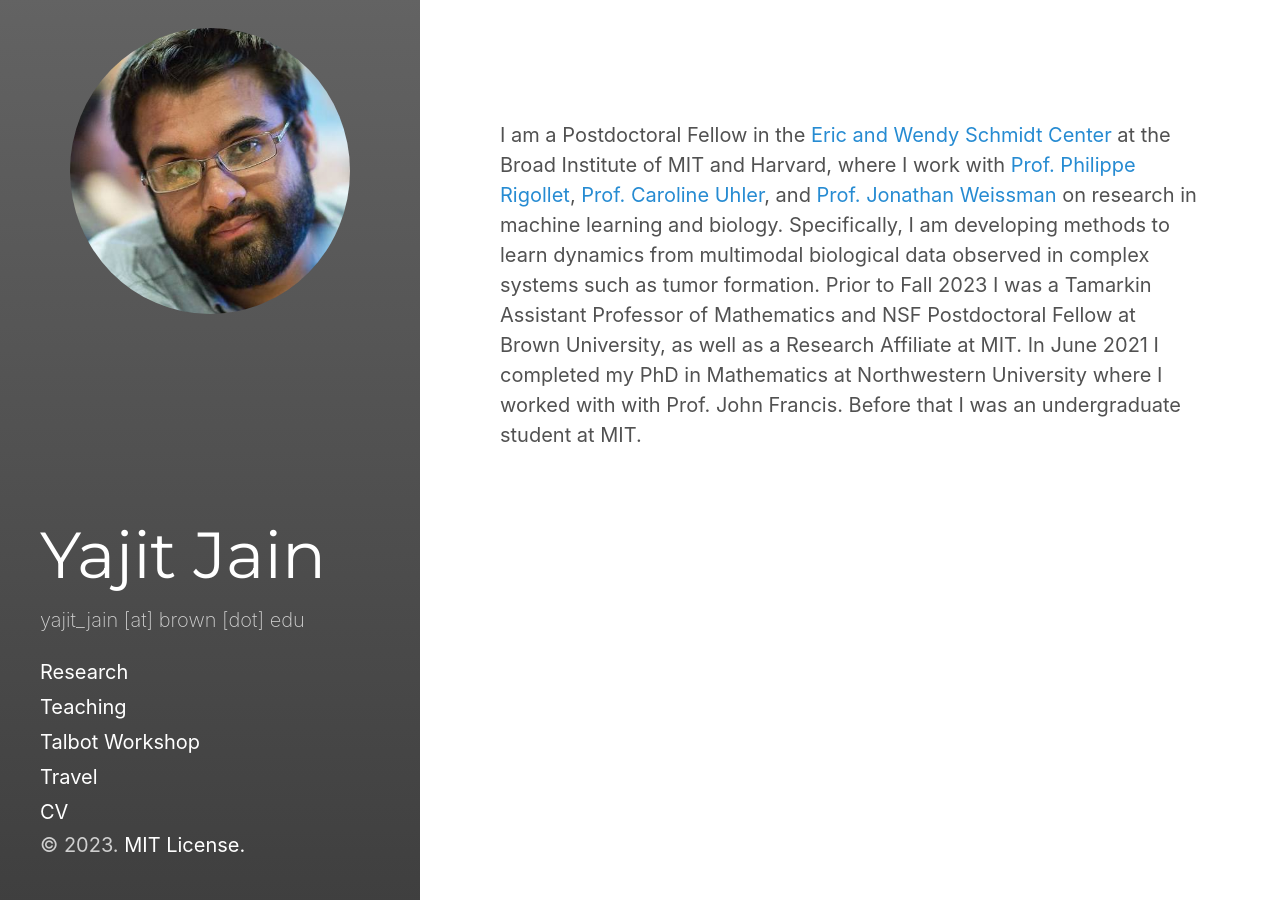
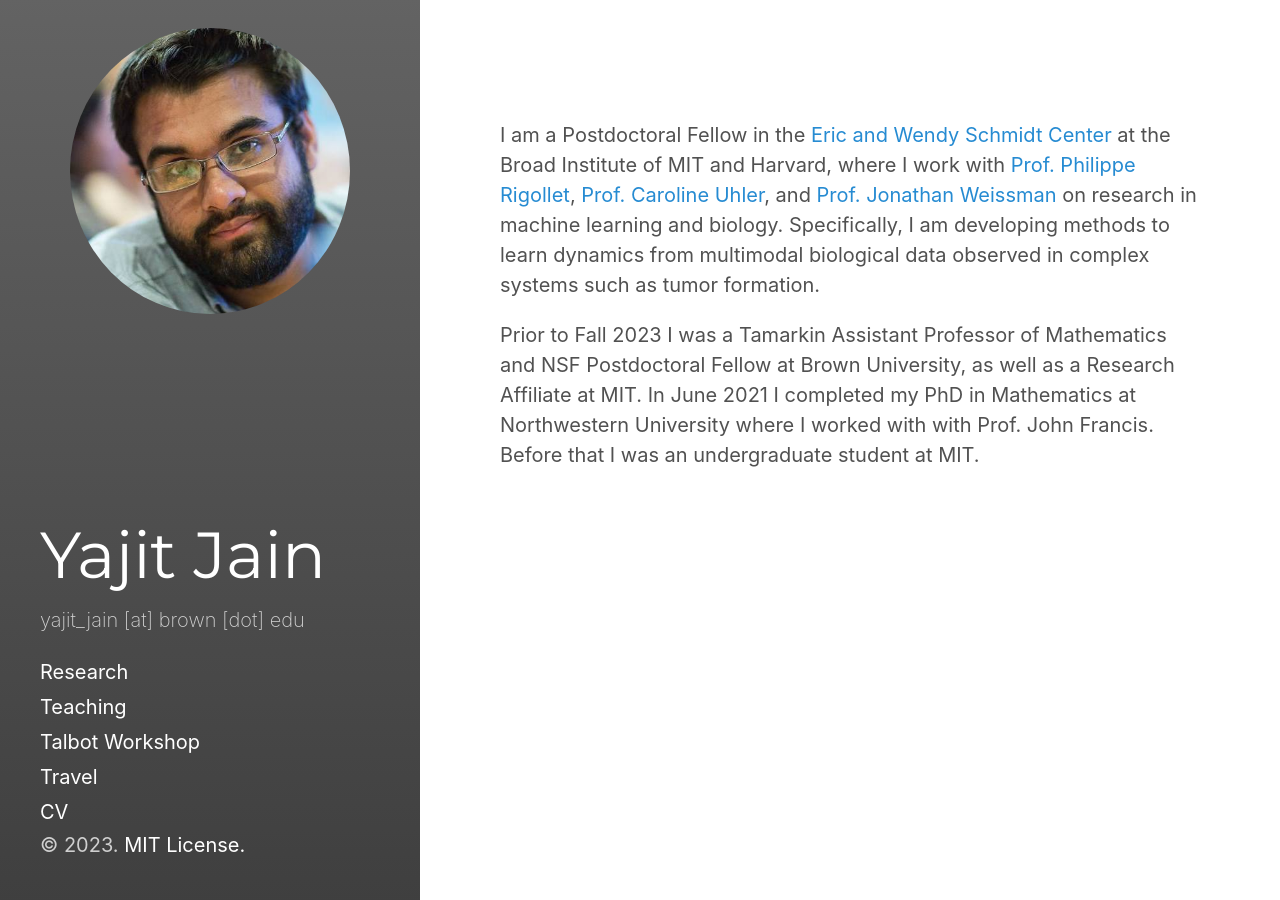
Before and after one commit to ykjain/ykjain.github.io, a Jekyll site: the page built from index.html, in a window 1280 px wide and 900 px high. Built offline with Jekyll 4.4.1, drawn with Linux system fonts in a browser that asks for light colours; the list of posts is cut into pages by our own code.

```diff
--- a/index.html
+++ b/index.html
@@ -3,5 +3,5 @@ layout: index
 title: 'About'
 ---
 <br>
-<p> I am a Postdoctoral Fellow in the <a href="https://www.broadinstitute.org/ewsc">Eric and Wendy Schmidt Center</a> at the Broad Institute of MIT and Harvard, where I work with <a href="https://math.mit.edu/~rigollet/">Prof. Philippe Rigollet</a>, <a href="https://www.carolineuhler.com/">Prof. Caroline Uhler</a>, and <a href="https://weissman.wi.mit.edu/">Prof. Jonathan Weissman</a> on research in machine learning and biology. Specifically, I am developing methods to learn dynamics from multimodal biological data observed in complex systems such as tumor formation.
-  Prior to Fall 2023 I was a Tamarkin Assistant Professor of Mathematics and NSF Postdoctoral Fellow at Brown University, as well as a Research Affiliate at MIT. In June 2021 I completed my PhD in Mathematics at Northwestern University where I worked with with Prof. John Francis. Before that I was an undergraduate student at MIT.</p>
+<p> I am a Postdoctoral Fellow in the <a href="https://www.broadinstitute.org/ewsc">Eric and Wendy Schmidt Center</a> at the Broad Institute of MIT and Harvard, where I work with <a href="https://math.mit.edu/~rigollet/">Prof. Philippe Rigollet</a>, <a href="https://www.carolineuhler.com/">Prof. Caroline Uhler</a>, and <a href="https://weissman.wi.mit.edu/">Prof. Jonathan Weissman</a> on research in machine learning and biology. Specifically, I am developing methods to learn dynamics from multimodal biological data observed in complex systems such as tumor formation.</p>
+ <p> Prior to Fall 2023 I was a Tamarkin Assistant Professor of Mathematics and NSF Postdoctoral Fellow at Brown University, as well as a Research Affiliate at MIT. In June 2021 I completed my PhD in Mathematics at Northwestern University where I worked with with Prof. John Francis. Before that I was an undergraduate student at MIT.</p>
```
